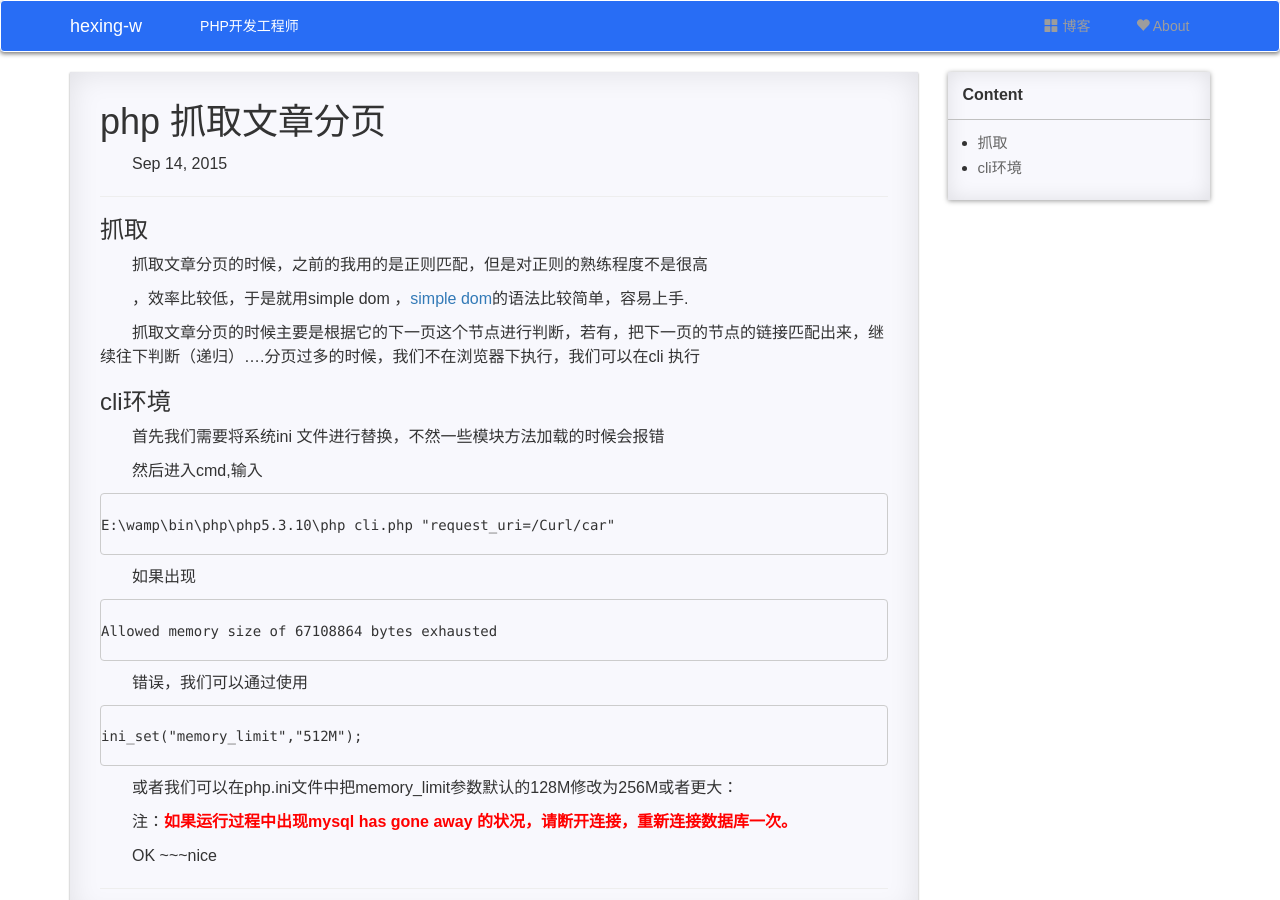
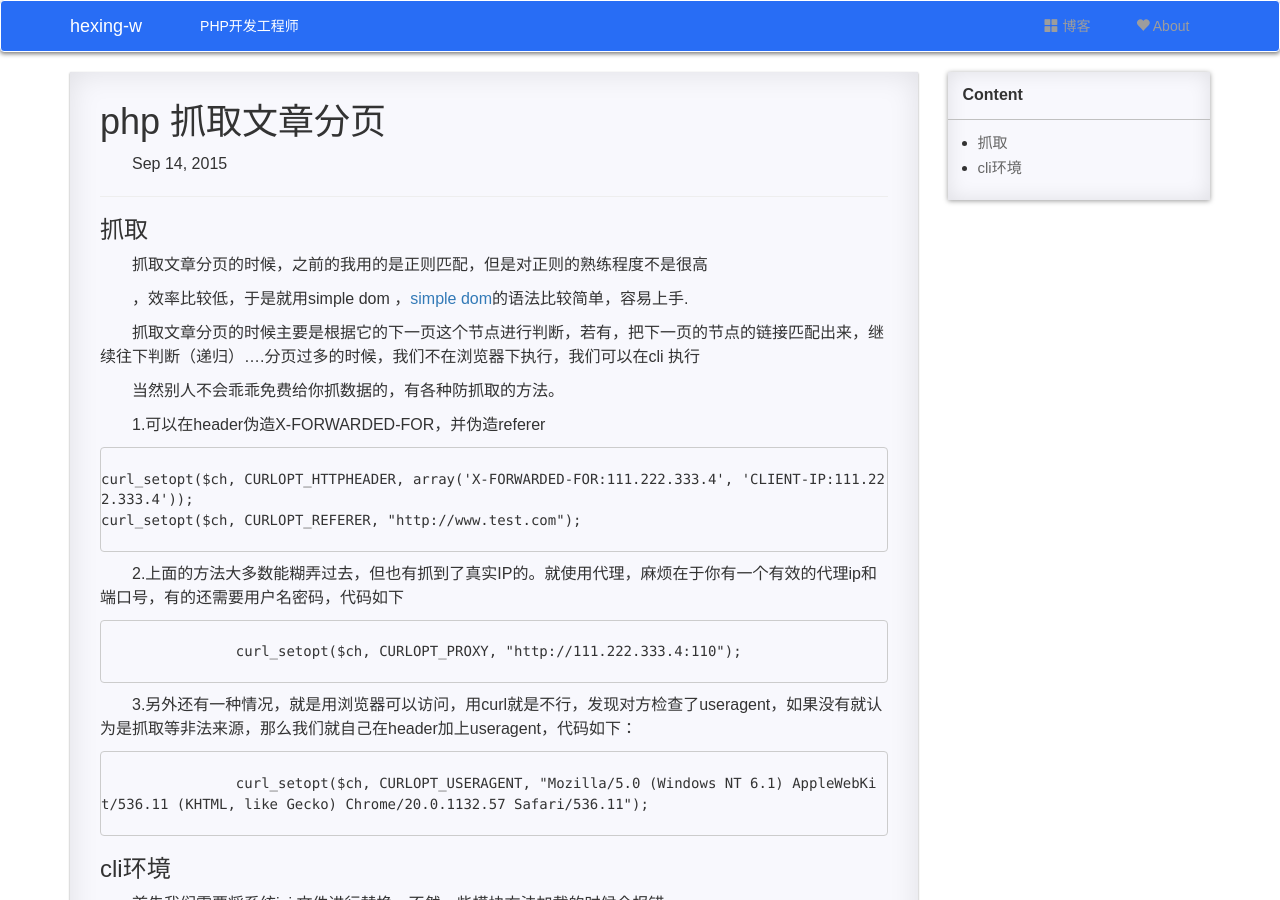
Before and after one commit to hexing-w/hexing-w.github.io, a Jekyll site: the page built from _posts/2015-09-07-抓取文章分页.md, in a window 1280 px wide and 900 px high. Built offline with Jekyll 4.4.1, drawn with Linux system fonts in a browser that asks for light colours; nearby versions of some CDN libraries; comment, search, counter and statistics services are not loaded; a style sheet for code colours, icons or effects is not loaded.

Commit message:
update the posts

```diff
--- a/_posts/2015-09-07-抓取文章分页.md
+++ b/_posts/2015-09-07-抓取文章分页.md
@@ -18,6 +18,32 @@ excerpt: 抓取文章分页
 
  抓取文章分页的时候主要是根据它的下一页这个节点进行判断，若有，把下一页的节点的链接匹配出来，继续往下判断（递归）....分页过多的时候，我们不在浏览器下执行，我们可以在cli 执行
 
+当然别人不会乖乖免费给你抓数据的，有各种防抓取的方法。
+
+1.可以在header伪造X-FORWARDED-FOR，并伪造referer
+<pre>
+	<code>
+curl_setopt($ch, CURLOPT_HTTPHEADER, array('X-FORWARDED-FOR:111.222.333.4', 'CLIENT-IP:111.222.333.4'));
+curl_setopt($ch, CURLOPT_REFERER, "http://www.test.com");
+	</code>
+</pre>
+
+
+2.上面的方法大多数能糊弄过去，但也有抓到了真实IP的。就使用代理，麻烦在于你有一个有效的代理ip和端口号，有的还需要用户名密码，代码如下
+
+<pre>
+	<code>
+		curl_setopt($ch, CURLOPT_PROXY, "http://111.222.333.4:110");
+	</code>
+</pre>
+
+3.另外还有一种情况，就是用浏览器可以访问，用curl就是不行，发现对方检查了useragent，如果没有就认为是抓取等非法来源，那么我们就自己在header加上useragent，代码如下：
+
+<pre>
+	<code>
+		curl_setopt($ch, CURLOPT_USERAGENT, "Mozilla/5.0 (Windows NT 6.1) AppleWebKit/536.11 (KHTML, like Gecko) Chrome/20.0.1132.57 Safari/536.11");
+	</code>
+</pre>
 
 ###  cli环境
 
@@ -46,4 +72,6 @@ ini_set("memory_limit","512M");
 
 注：<strong style="color:red;">如果运行过程中出现mysql has gone away 的状况，请断开连接，重新连接数据库一次。</strong>
 
+
+
 OK ~~~nice
```
